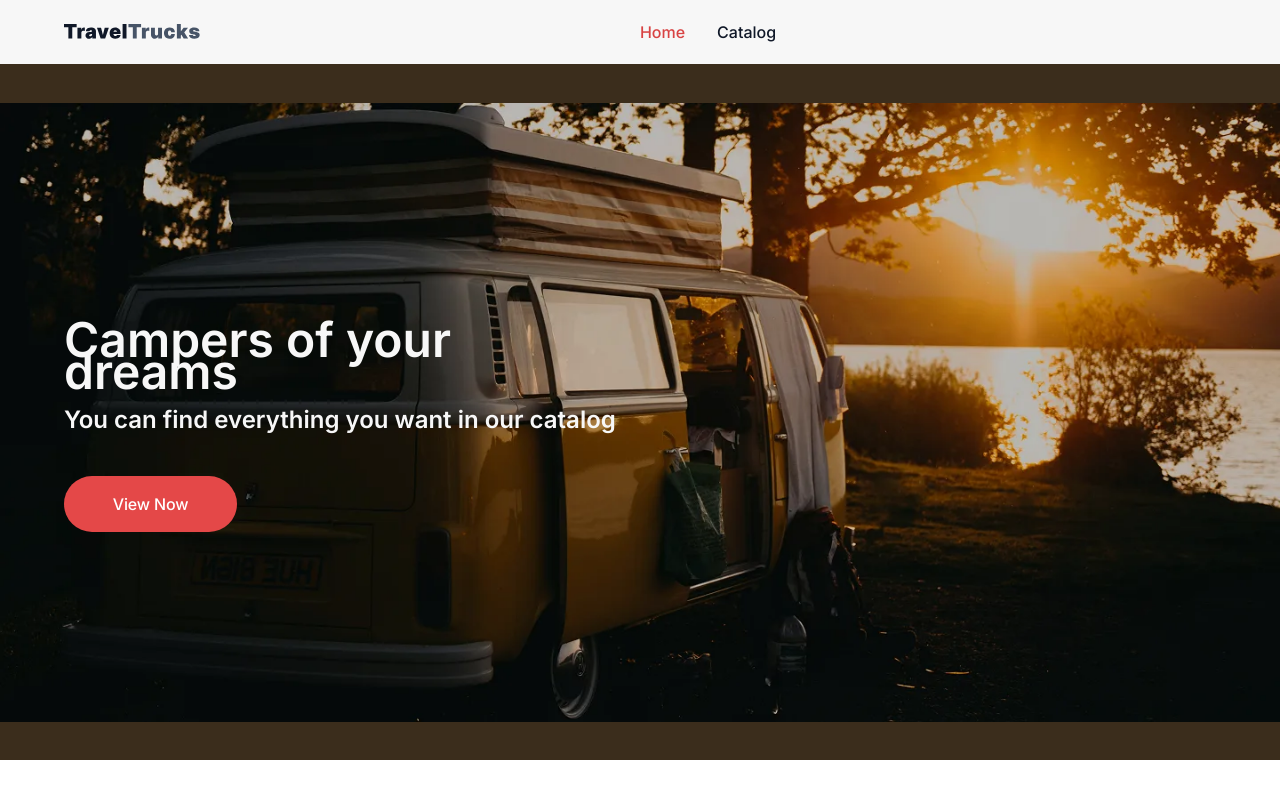
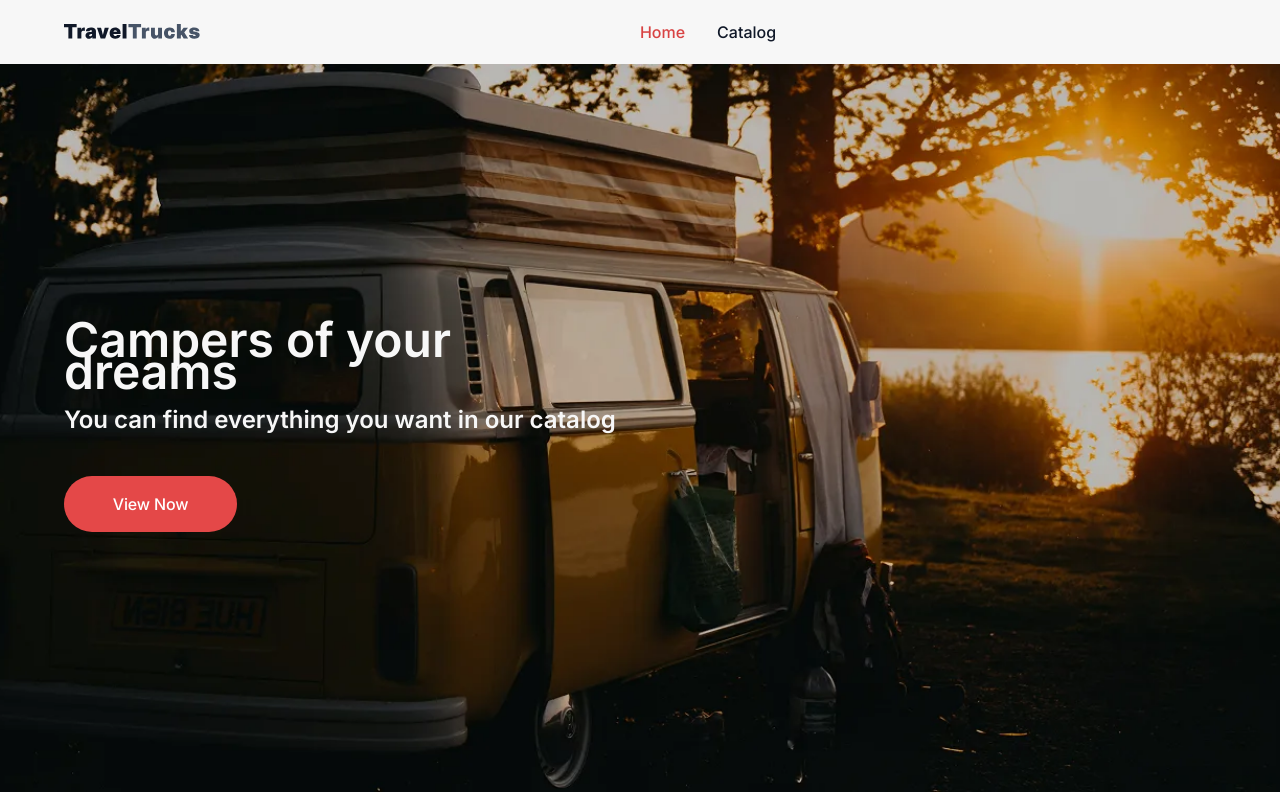
Before and after one commit to Developer-Mykhailo/travel-trucks, a React (Vite) app: page / in a window 1280 px wide. Built offline with nearby package versions, Linux system fonts and the light colour scheme.

Commit message:
fix styles

```diff
--- a/src/pages/HomePage/HomePage.module.css
+++ b/src/pages/HomePage/HomePage.module.css
@@ -1,10 +1,9 @@
 .hero {
-  height: 696px;
   background-color: #3b2d1c;
   background-image: url(../../assets/images/hero-bg.webp);
   background-repeat: no-repeat;
   background-position: center;
-  background-size: contain;
+  background-size: cover;
 
   padding-top: 260px;
   padding-bottom: 260px;
```
